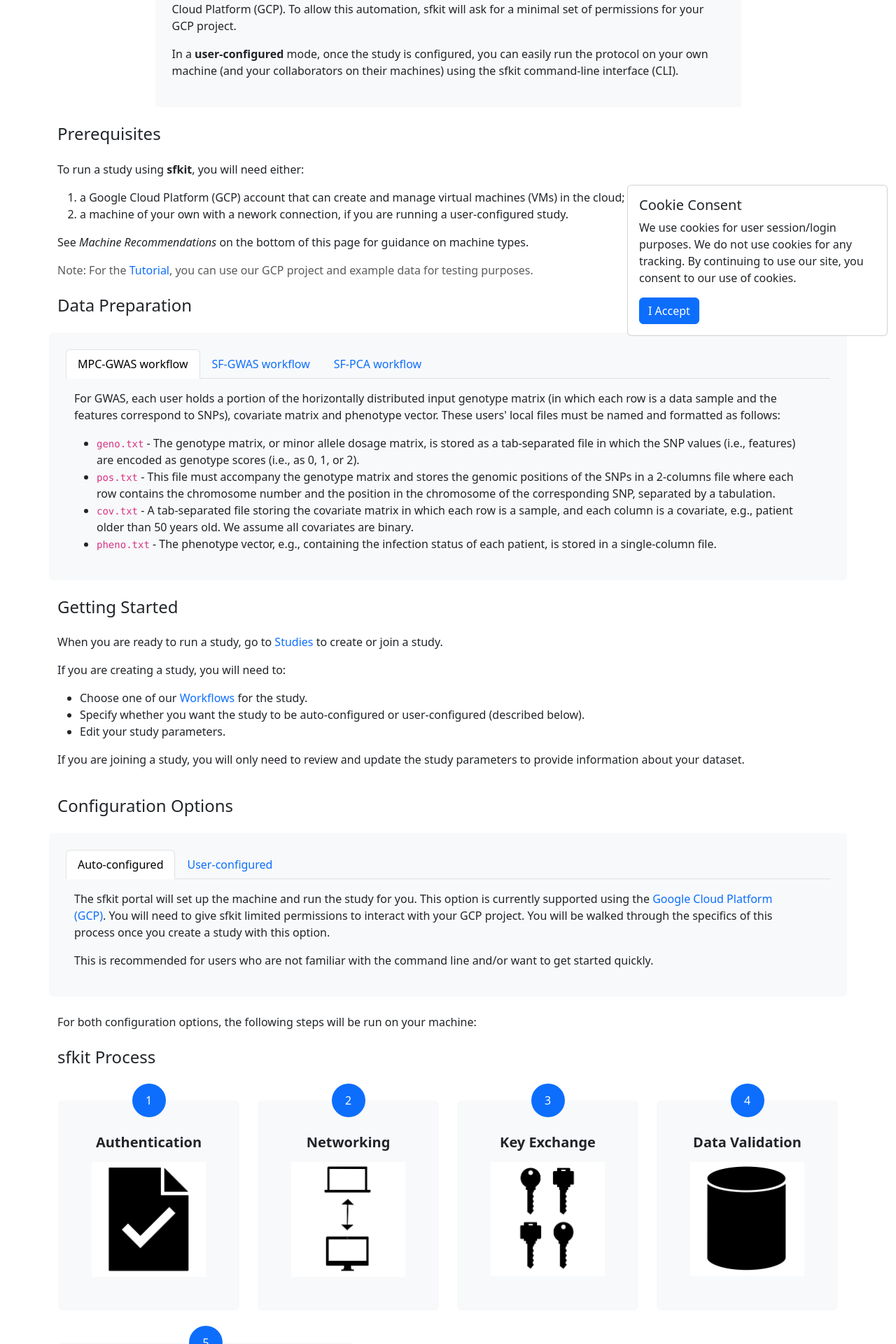
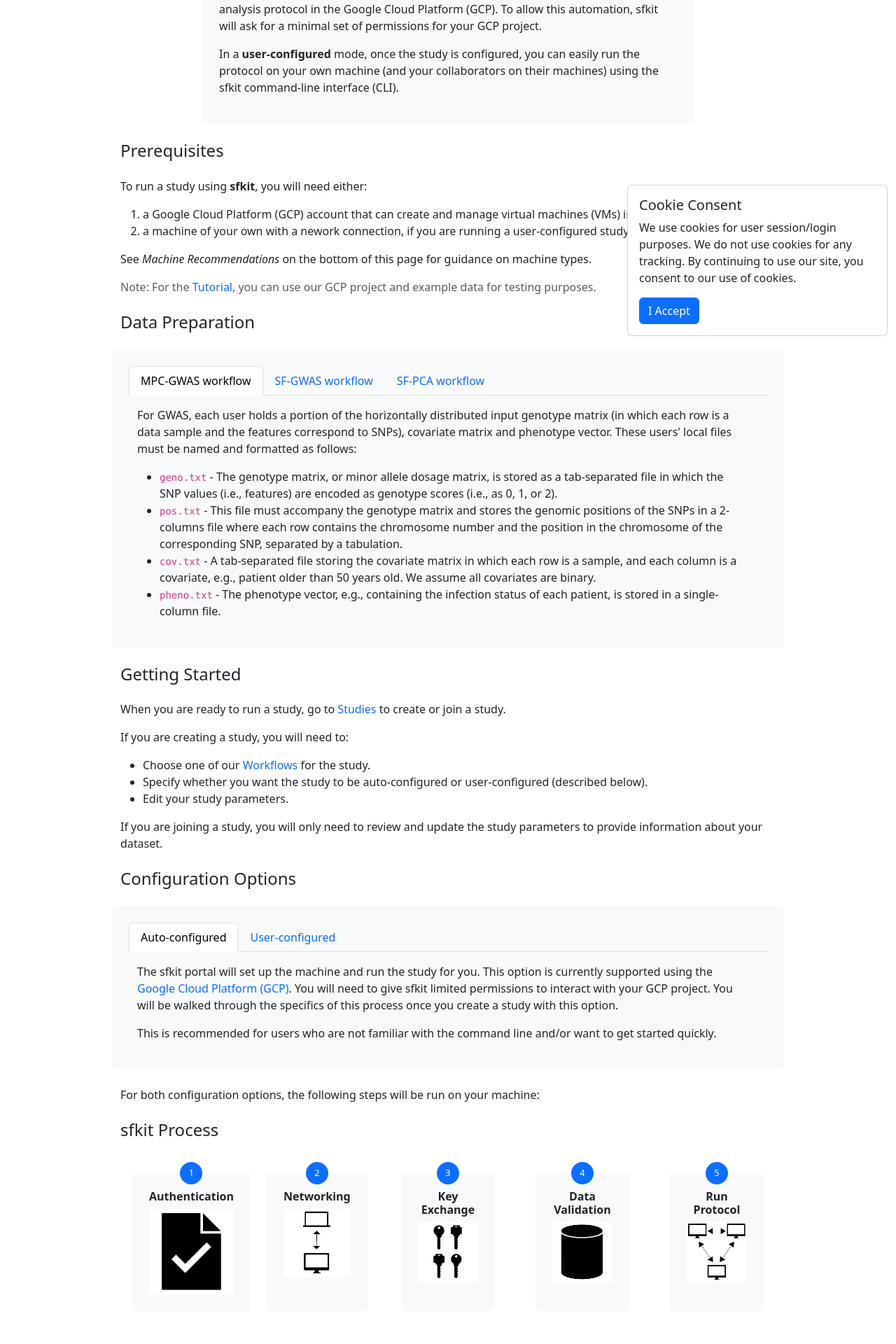
Before and after one commit to hcholab/sfkit-website, a Python web app: template src/templates/general/instructions.html in a window 1280 px wide. Shown: the part 320-2240 px from the top of the page at 70% size. Run offline with Jinja, Linux system fonts and the light colour scheme; the template is opened without the code that fills it, so the values that code supplies are empty; some libraries are stand-ins or nearby versions.

Commit message:
make workflows, instructions, tutorial less wide

```diff
--- a/src/static/javascript/sfkit_explanations.js
+++ b/src/static/javascript/sfkit_explanations.js
@@ -1,4 +1,6 @@
 $("#a").mouseenter(function () {
+  $(this).addClass("border border-secondary");
+
   document.getElementById("Authentication").style.display = "block";
 
   document.getElementById("Networking").style.display = "none";
@@ -7,6 +9,8 @@ $("#a").mouseenter(function () {
   document.getElementById("RunProtocol").style.display = "none";
 });
 $("#b").mouseenter(function () {
+  $(this).addClass("border border-secondary");
+
   document.getElementById("Networking").style.display = "block";
 
   document.getElementById("Authentication").style.display = "none";
@@ -15,6 +19,8 @@ $("#b").mouseenter(function () {
   document.getElementById("RunProtocol").style.display = "none";
 });
 $("#c").mouseenter(function () {
+  $(this).addClass("border border-secondary");
+
   document.getElementById("KeyExchange").style.display = "block";
 
   document.getElementById("Authentication").style.display = "none";
@@ -23,6 +29,8 @@ $("#c").mouseenter(function () {
   document.getElementById("RunProtocol").style.display = "none";
 });
 $("#d").mouseenter(function () {
+  $(this).addClass("border border-secondary");
+
   document.getElementById("DataValidation").style.display = "block";
 
   document.getElementById("Authentication").style.display = "none";
@@ -31,6 +39,8 @@ $("#d").mouseenter(function () {
   document.getElementById("RunProtocol").style.display = "none";
 });
 $("#e").mouseenter(function () {
+  $(this).addClass("border border-secondary");
+
   document.getElementById("RunProtocol").style.display = "block";
 
   document.getElementById("Authentication").style.display = "none";
@@ -38,3 +48,23 @@ $("#e").mouseenter(function () {
   document.getElementById("KeyExchange").style.display = "none";
   document.getElementById("DataValidation").style.display = "none";
 });
+
+$("#a").mouseleave(function () {
+  $(this).removeClass("border border-secondary");
+});
+
+$("#b").mouseleave(function () {
+  $(this).removeClass("border border-secondary");
+});
+
+$("#c").mouseleave(function () {
+  $(this).removeClass("border border-secondary");
+});
+
+$("#d").mouseleave(function () {
+  $(this).removeClass("border border-secondary");
+});
+
+$("#e").mouseleave(function () {
+  $(this).removeClass("border border-secondary");
+});
--- a/src/templates/general/instructions.html
+++ b/src/templates/general/instructions.html
@@ -4,7 +4,7 @@
 
 {% block content %}
   <section class="py-5">
-    <div class="container">
+    <div class="container col-12 col-lg-9">
       <h2 class="mb-4 text-center fw-normal">Instructions</h2>
       <hr>
 
@@ -25,8 +25,8 @@
         </p>
       </div>
 
+      <div class="row">
         <h4 class="my-4 fw-normal">Prerequisites</h4>
-      <div class="row">
         <p>
           To run a study using
           <b>sfkit</b>, you will need either:
@@ -53,6 +53,7 @@
         </div>
       </div>
 
+      <div>
         <h4 class="my-4 fw-normal">Data Preparation</h4>
         <div class="row p-4 bg-light rounded">
           <ul class="nav nav-tabs" role="tablist">
@@ -136,9 +137,10 @@
 
           </div>
         </div>
+      </div>
 
+      <div>
         <h4 class="my-4 fw-normal">Getting Started</h4>
-      <div class="row">
         <p>
           When you are ready to run a study, go to
           <a href="{{ url_for('studies.index') }}" class="text-decoration-none">Studies</a>
@@ -166,6 +168,7 @@
         </p>
       </div>
 
+      <div>
         <h4 class="my-4 fw-normal">Configuration Options</h4>
         <div class="row p-4 bg-light rounded">
           <ul class="nav nav-tabs" role="tablist">
@@ -199,45 +202,49 @@
             </div>
           </div>
         </div>
+      </div>
 
       <div class="mt-4">
         <p>For both configuration options, the following steps will be run on your machine:</p>
       </div>
 
+      <div>
+
         <h4 class="my-4 fw-normal">sfkit Process</h4>
-      <div class="row">
-        <div class="col my-3 btn d-flex align-items-stretch" id="a">
-          <div class="position-relative p-5 text-center bg-light rounded">
-            <span class="d-flex justify-content-center align-items-center position-absolute top-0 start-50 translate-middle rounded-circle bg-primary text-white" style="width: 48px;height: 48px">1</span>
-            <h5 class="fw-bold mb-3">Authentication</h5>
+
+        <div class="row justify-content-around">
+          <div class="col-6 col-md-2 my-3 btn d-flex align-items-stretch" id="a">
+            <div class="position-relative p-4 text-center bg-light rounded">
+              <span class="d-flex justify-content-center align-items-center position-absolute top-0 start-50 translate-middle rounded-circle bg-primary text-white" style="width: 32px;height: 32px;font-size: 0.8rem;">1</span>
+              <h6 class="fw-bold mb-2">Authentication</h6>
               <img class="img-fluid" src="static/images/sfkit/auth.png" alt="">
             </div>
           </div>
-        <div class="col my-3 btn d-flex align-items-stretch" id="b">
-          <div class="position-relative p-5 text-center bg-light rounded">
-            <span class="d-flex justify-content-center align-items-center position-absolute top-0 start-50 translate-middle rounded-circle bg-primary text-white" style="width: 48px;height: 48px">2</span>
-            <h5 class="fw-bold mb-3">Networking</h5>
+          <div class="col-6 col-md-2 my-3 btn d-flex align-items-stretch" id="b">
+            <div class="position-relative p-4 text-center bg-light rounded">
+              <span class="d-flex justify-content-center align-items-center position-absolute top-0 start-50 translate-middle rounded-circle bg-primary text-white" style="width: 32px;height: 32px;font-size: 0.8rem;">2</span>
+              <h6 class="fw-bold mb-2">Networking</h6>
               <img class="img-fluid" src="static/images/sfkit/networking.png" alt="">
             </div>
           </div>
-        <div class="col my-3 btn d-flex align-items-stretch" id="c">
-          <div class="position-relative p-5 text-center bg-light rounded">
-            <span class="d-flex justify-content-center align-items-center position-absolute top-0 start-50 translate-middle rounded-circle bg-primary text-white" style="width: 48px;height: 48px">3</span>
-            <h5 class="fw-bold mb-3">Key Exchange</h5>
+          <div class="col-6 col-md-2 my-3 btn d-flex align-items-stretch" id="c">
+            <div class="position-relative p-4 text-center bg-light rounded">
+              <span class="d-flex justify-content-center align-items-center position-absolute top-0 start-50 translate-middle rounded-circle bg-primary text-white" style="width: 32px;height: 32px;font-size: 0.8rem;">3</span>
+              <h6 class="fw-bold mb-2">Key Exchange</h6>
               <img class="img-fluid" src="static/images/sfkit/keys.png" alt="">
             </div>
           </div>
-        <div class="col my-3 btn d-flex align-items-stretch" id="d">
-          <div class="position-relative p-5 text-center bg-light rounded">
-            <span class="d-flex justify-content-center align-items-center position-absolute top-0 start-50 translate-middle rounded-circle bg-primary text-white" style="width: 48px;height: 48px">4</span>
-            <h5 class="fw-bold mb-3">Data Validation</h5>
+          <div class="col-6 col-md-2 my-3 btn d-flex align-items-stretch" id="d">
+            <div class="position-relative p-4 text-center bg-light rounded">
+              <span class="d-flex justify-content-center align-items-center position-absolute top-0 start-50 translate-middle rounded-circle bg-primary text-white" style="width: 32px;height: 32px;font-size: 0.8rem;">4</span>
+              <h6 class="fw-bold mb-2">Data Validation</h6>
               <img class="img-fluid" src="static/images/sfkit/data.png" alt="">
             </div>
           </div>
-        <div class="col my-3 btn d-flex align-items-stretch" id="e">
-          <div class="position-relative p-5 text-center bg-light rounded">
-            <span class="d-flex justify-content-center align-items-center position-absolute top-0 start-50 translate-middle rounded-circle bg-primary text-white" style="width: 48px;height: 48px">5</span>
-            <h5 class="fw-bold mb-3">Run Protocol</h5>
+          <div class="col-6 col-md-2 my-3 btn d-flex align-items-stretch" id="e">
+            <div class="position-relative p-4 text-center bg-light rounded">
+              <span class="d-flex justify-content-center align-items-center position-absolute top-0 start-50 translate-middle rounded-circle bg-primary text-white" style="width: 32px;height: 32px;font-size: 0.8rem;">5</span>
+              <h6 class="fw-bold mb-2">Run Protocol</h6>
               <img class="img-fluid" src="static/images/sfkit/run_protocol.png" alt="">
             </div>
           </div>
@@ -283,6 +290,7 @@
               5.
               <b>Run Protocol</b>: Run the collaborative analysis protocol that you have chosen. Your machine will use the ports and IP addresses provided in Step 2 to securely communicate with collaborators' machines. This step may take several hours depending on the study workflow and the dataset sizes. The results of the protocol can be accessed at your convenience in the output location, or via the portal if you have given sfkit permission to fetch results for you.
             </p>
+          </div>
         </div>
       </div>
 
--- a/src/templates/general/tutorial.html
+++ b/src/templates/general/tutorial.html
@@ -4,7 +4,7 @@
 
 {% block content %}
   <section class="py-5">
-    <div class="container">
+    <div class="container col-12 col-lg-9">
 
       <h2 class="mb-4 text-center fw-normal">Tutorials</h2>
 
```
Also changed, not shown: src/templates/general/workflows.html (+14 -12 lines). Lines whose indentation alone changed are shown as unchanged.
